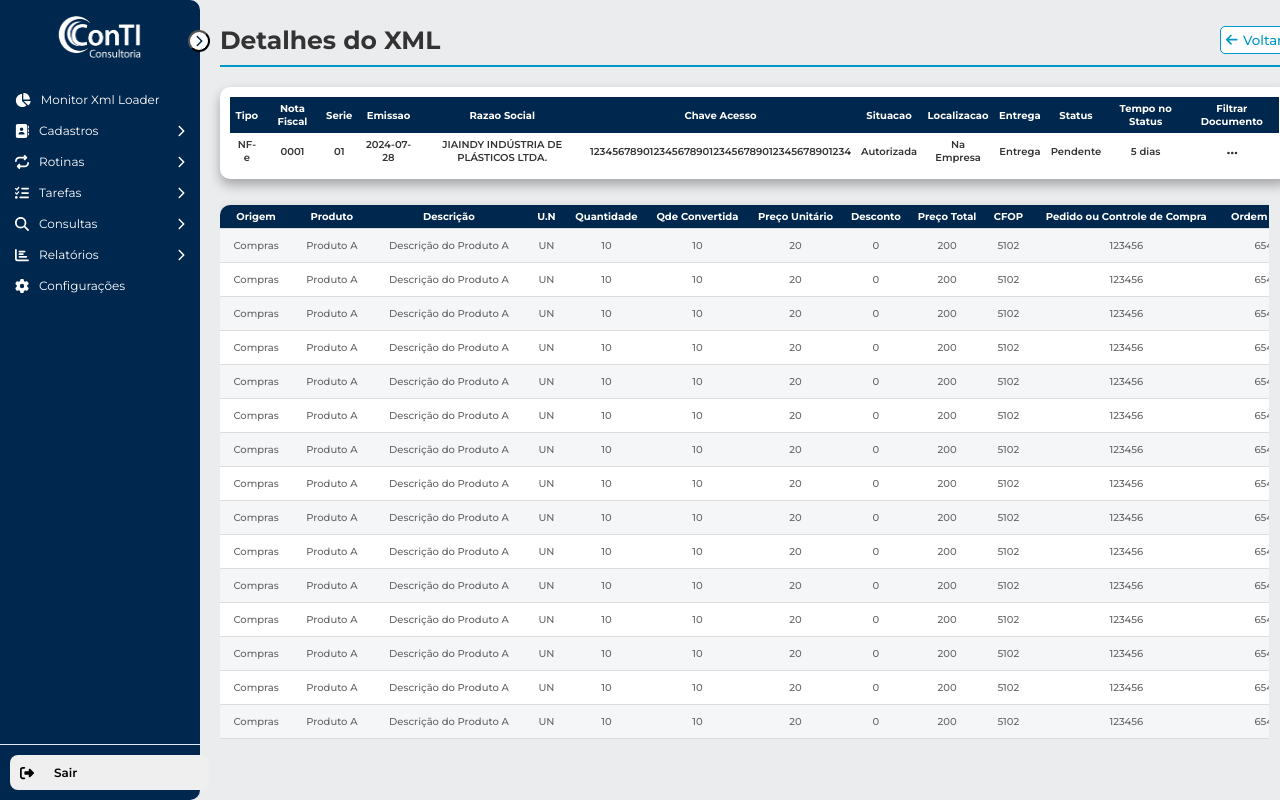
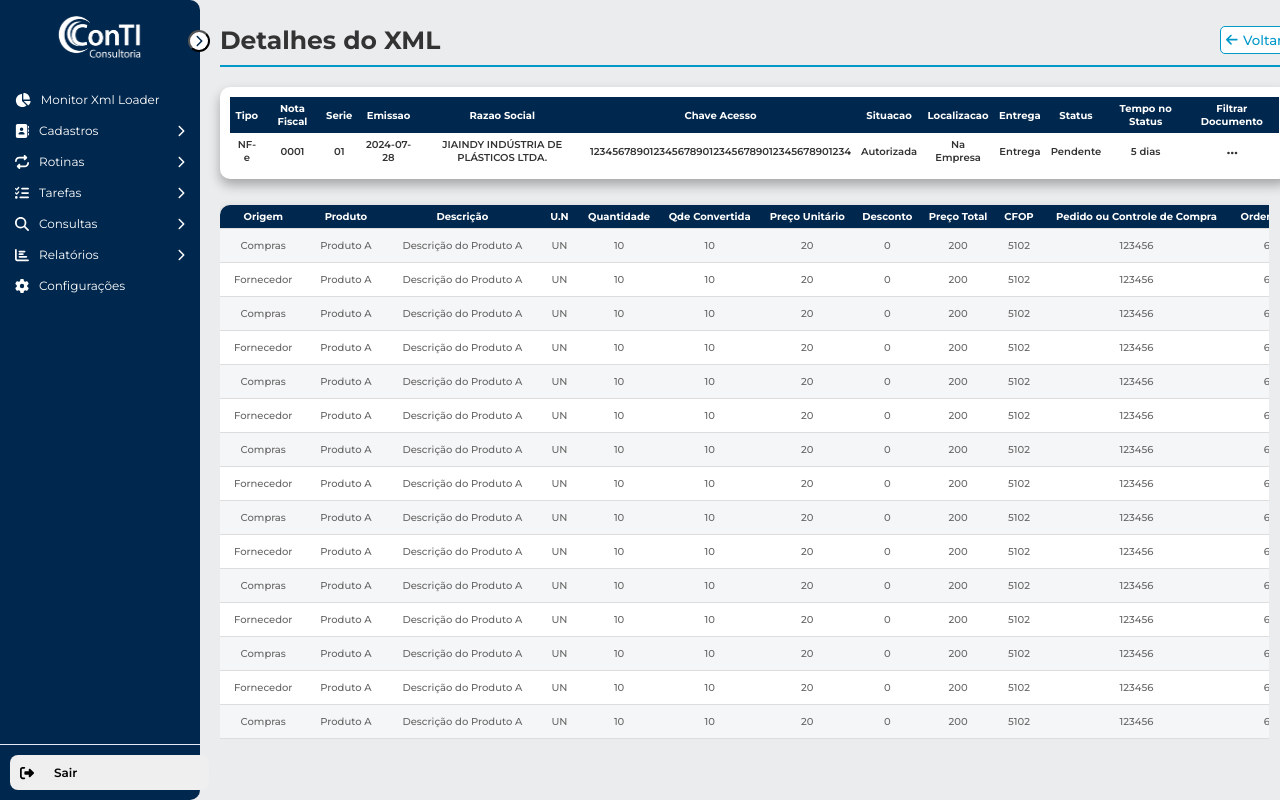
Before and after one commit to hudtadeu/conti-react, a React (Create React App) app: page /detalhes-xml/1 in a window 1280 px wide. Shown: the top 800 px of the page. Built offline with nearby package versions, Linux system fonts and the light colour scheme.

Commit message:
Atualização

```diff
--- a/src/components/menu/cadastros/DetalhesXml.js
+++ b/src/components/menu/cadastros/DetalhesXml.js
@@ -110,7 +110,7 @@ const DetalhesXml = () => {
         OutrasDespesas: 0.00,
       },
       {
-        Origem: 'Compras',
+        Origem: 'Fornecedor',
         Produto: 'Produto A',
         Descricao: 'Descrição do Produto A',
         UN: 'UN',
@@ -194,7 +194,7 @@ const DetalhesXml = () => {
         OutrasDespesas: 0.00,
       },
       {
-        Origem: 'Compras',
+        Origem: 'Fornecedor',
         Produto: 'Produto A',
         Descricao: 'Descrição do Produto A',
         UN: 'UN',
@@ -278,7 +278,7 @@ const DetalhesXml = () => {
         OutrasDespesas: 0.00,
       },
       {
-        Origem: 'Compras',
+        Origem: 'Fornecedor',
         Produto: 'Produto A',
         Descricao: 'Descrição do Produto A',
         UN: 'UN',
@@ -362,7 +362,7 @@ const DetalhesXml = () => {
         OutrasDespesas: 0.00,
       },
       {
-        Origem: 'Compras',
+        Origem: 'Fornecedor',
         Produto: 'Produto A',
         Descricao: 'Descrição do Produto A',
         UN: 'UN',
@@ -446,7 +446,7 @@ const DetalhesXml = () => {
         OutrasDespesas: 0.00,
       },
       {
-        Origem: 'Compras',
+        Origem: 'Fornecedor',
         Produto: 'Produto A',
         Descricao: 'Descrição do Produto A',
         UN: 'UN',
@@ -530,7 +530,7 @@ const DetalhesXml = () => {
         OutrasDespesas: 0.00,
       },
       {
-        Origem: 'Compras',
+        Origem: 'Fornecedor',
         Produto: 'Produto A',
         Descricao: 'Descrição do Produto A',
         UN: 'UN',
@@ -614,7 +614,7 @@ const DetalhesXml = () => {
         OutrasDespesas: 0.00,
       },
       {
-        Origem: 'Compras',
+        Origem: 'Fornecedor',
         Produto: 'Produto A',
         Descricao: 'Descrição do Produto A',
         UN: 'UN',
--- a/src/components/menu/cadastros/XmlRecebidos.js
+++ b/src/components/menu/cadastros/XmlRecebidos.js
@@ -98,7 +98,7 @@ const XmlRecebidos = () => {
             Situacao: 'Autorizada',
             Localizacao: 'Em Trânsito',
             Entrega: 'Entrega',
-            Status: 'Pendente',
+            Status: 'Cancelado',
             TempoStatus: '1 dia',
             NotaFiscal: '0000923',
             Serie: '236',
@@ -137,7 +137,7 @@ const XmlRecebidos = () => {
             Situacao: 'Autorizada',
             Localizacao: 'Em Trânsito',
             Entrega: 'Entrega',
-            Status: 'Pendente',
+            Status: 'Atualizado',
             TempoStatus: '1 dia',
             NotaFiscal: '0000923',
             Serie: '236',
@@ -215,7 +215,7 @@ const XmlRecebidos = () => {
             Situacao: 'Autorizada',
             Localizacao: 'Dentro da Fábrica',
             Entrega: 'Entrega',
-            Status: 'Pendente',
+            Status: 'Cancelado',
             TempoStatus: '1 dia',
             NotaFiscal: '0000923',
             Serie: '236',
@@ -293,7 +293,7 @@ const XmlRecebidos = () => {
             Situacao: 'Autorizada',
             Localizacao: 'Na Empresa',
             Entrega: 'Entrega',
-            Status: 'Pendente',
+            Status: 'Atualizado',
             TempoStatus: '1 dia',
             NotaFiscal: '0000923',
             Serie: '236',
@@ -410,7 +410,7 @@ const XmlRecebidos = () => {
             Situacao: 'Autorizada',
             Localizacao: 'Na Empresa',
             Entrega: 'Entrega',
-            Status: 'Pendente',
+            Status: 'Cancelado',
             TempoStatus: '1 dia',
             NotaFiscal: '0000923',
             Serie: '236',
@@ -449,7 +449,7 @@ const XmlRecebidos = () => {
             Situacao: 'Autorizada',
             Localizacao: 'Em Trânsito',
             Entrega: 'Entrega',
-            Status: 'Pendente',
+            Status: 'Atualizado',
             TempoStatus: '1 dia',
             NotaFiscal: '0000923',
             Serie: '236',
--- a/src/components/menu/cadastros/styleXmlRecebidos.css
+++ b/src/components/menu/cadastros/styleXmlRecebidos.css
@@ -63,7 +63,7 @@
 
 .comparative-table {
   width: 100%;
-  min-width: 3000px;
+  min-width: 3500px;
   border-collapse: collapse;
   background-color: white;
   box-shadow: 0 6px 12px rgba(0, 0, 0, 0.3);
```
